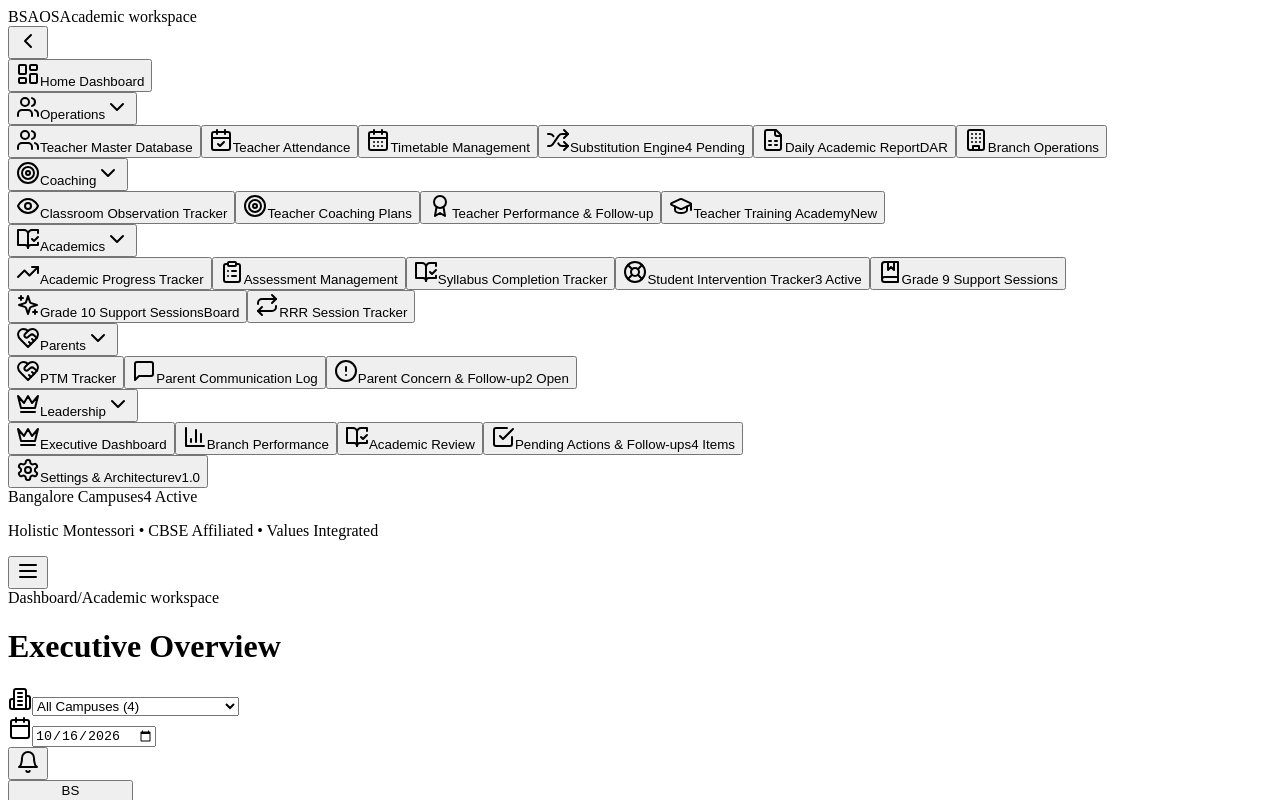
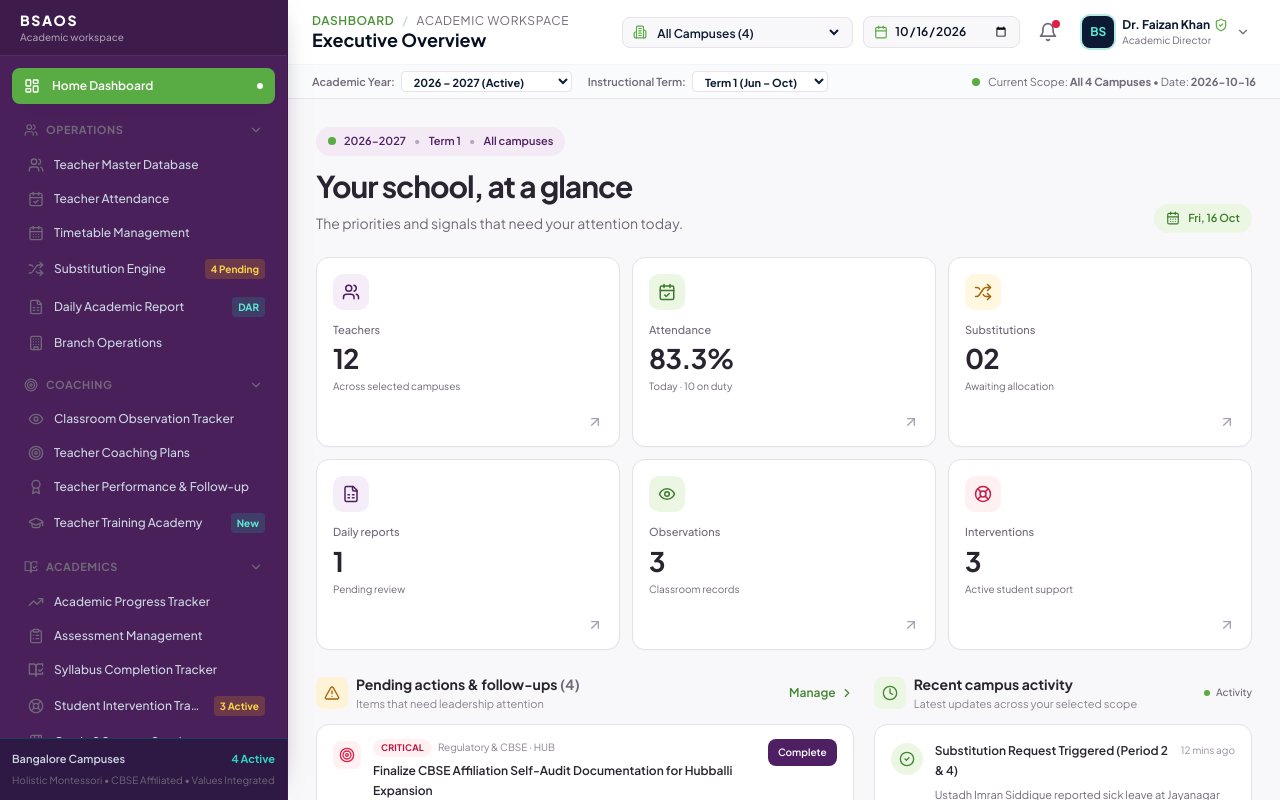
Before and after one commit to Faizankhan-cyber/brainy-stars-academic-os, a React (Vite) app: page / in a window 1280 px wide. Shown: the top 800 px of the page. Built offline with nearby package versions, Linux system fonts and the light colour scheme.

Commit message:
fix: preserve shared application styles for dashboard

```diff
--- a/src/index.css
+++ b/src/index.css
@@ -1,4 +1,65 @@
+@tailwind base;
+@tailwind components;
+@tailwind utilities;
 
+@layer base {
+  :root {
+    --bsaos-purple: #602a73;
+    --bsaos-purple-dark: #49205a;
+    --bsaos-purple-soft: #f4edf7;
+    --bsaos-green: #59ac43;
+    --bsaos-green-dark: #438632;
+    --bsaos-green-soft: #edf7e9;
+    --bsaos-ink: #292333;
+    --bsaos-muted: #716879;
+    --bsaos-canvas: #f8f7fa;
+    --bsaos-border: #e8e2eb;
+  }
+  html { color-scheme: light; }
+  body { @apply antialiased; background: var(--bsaos-canvas); color: var(--bsaos-ink); font-feature-settings: "cv02", "cv03", "cv04", "cv11"; }
+  :focus-visible { outline: 3px solid color-mix(in srgb, var(--bsaos-green) 75%, white); outline-offset: 2px; }
+  ::selection { background: #e2f1dc; color: var(--bsaos-purple-dark); }
+}
+
+@layer utilities {
+  .bg-slate-900, .bg-slate-950 { background-color: var(--bsaos-purple-dark) !important; }
+  .bg-slate-800 { background-color: var(--bsaos-purple) !important; }
+  .bg-slate-700 { background-color: #714382 !important; }
+  .bg-slate-50 { background-color: var(--bsaos-canvas) !important; }
+  .bg-white { background-color: #fff !important; }
+  .text-teal-800, .text-teal-900, .text-emerald-800, .text-emerald-900 { color: var(--bsaos-green-dark) !important; }
+  .text-teal-700, .text-emerald-700 { color: #4b9137 !important; }
+  .text-teal-600, .text-emerald-600 { color: var(--bsaos-green) !important; }
+  .text-teal-500, .text-emerald-500 { color: #68b653 !important; }
+  .bg-teal-700, .bg-teal-800, .bg-emerald-700, .bg-emerald-800 { background-color: var(--bsaos-green-dark) !important; }
+  .bg-teal-600, .bg-emerald-600, .bg-teal-500, .bg-emerald-500 { background-color: var(--bsaos-green) !important; }
+  .bg-teal-50, .bg-teal-100, .bg-emerald-50, .bg-emerald-100 { background-color: var(--bsaos-green-soft) !important; }
+  .border-teal-200, .border-teal-300, .border-emerald-200, .border-emerald-300 { border-color: #cde5c3 !important; }
+  .text-indigo-700, .text-indigo-800, .text-violet-700, .text-violet-800 { color: var(--bsaos-purple) !important; }
+  .bg-indigo-50, .bg-indigo-100, .bg-violet-50, .bg-violet-100 { background-color: var(--bsaos-purple-soft) !important; }
+  .border-indigo-200, .border-violet-200 { border-color: #e2d2e9 !important; }
+  .border-slate-200, .border-slate-300 { border-color: var(--bsaos-border) !important; }
+  .text-slate-900, .text-slate-800 { color: var(--bsaos-ink) !important; }
+  .text-slate-600, .text-slate-500, .text-slate-400 { color: var(--bsaos-muted) !important; }
+}
+.rounded-xl, .rounded-2xl { border-color: var(--bsaos-border); }
+.shadow, .shadow-sm, .shadow-md, .shadow-lg { --tw-shadow-color: 73 32 90; --tw-shadow: 0 4px 18px -12px rgb(var(--tw-shadow-color) / 0.24); box-shadow: var(--tw-shadow); }
+table { border-collapse: separate; border-spacing: 0; }
+th { color: var(--bsaos-muted); font-weight: 600; }
+td, th { border-color: var(--bsaos-border); }
+::-webkit-scrollbar { width: 6px; height: 6px; }
+::-webkit-scrollbar-track { background: #f1edf3; }
+::-webkit-scrollbar-thumb { background: #c8b9d0; border-radius: 3px; }
+::-webkit-scrollbar-thumb:hover { background: #a18bad; }
+button, input, select, textarea { accent-color: var(--bsaos-green); }
+input, select, textarea { border-color: var(--bsaos-border); }
+button { transition: background-color 140ms ease, color 140ms ease, border-color 140ms ease, box-shadow 140ms ease; }
+:root { color-scheme: light; }
+html, body, #root { min-height: 100%; }
+body { margin: 0; }
+button, input, select, textarea { font: inherit; }
+@media (min-width: 1024px) { aside { box-shadow: 8px 0 28px -24px rgba(28, 12, 38, .65); } }
+@media (max-width: 1023px) { main { padding-bottom: 1.5rem; } }
 /* Figma-aligned executive dashboard surfaces */
 .bsa-dashboard { color: #292430; }
 .metric-card { min-height: 168px; box-shadow: 0 1px 2px rgba(40,20,50,.025); }
```
